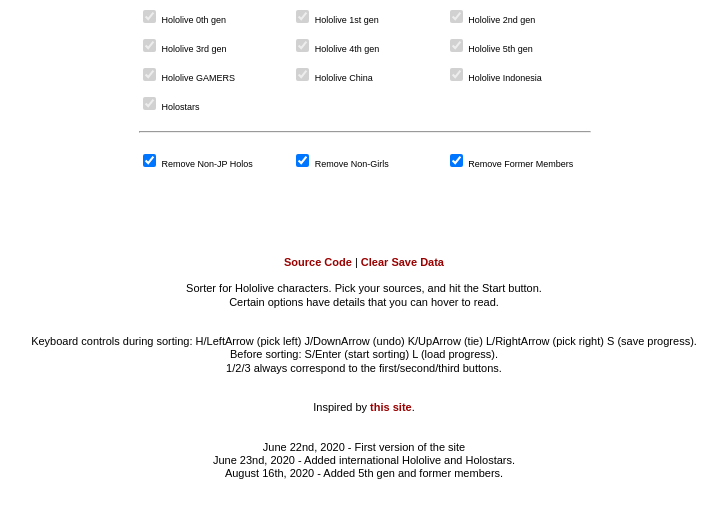
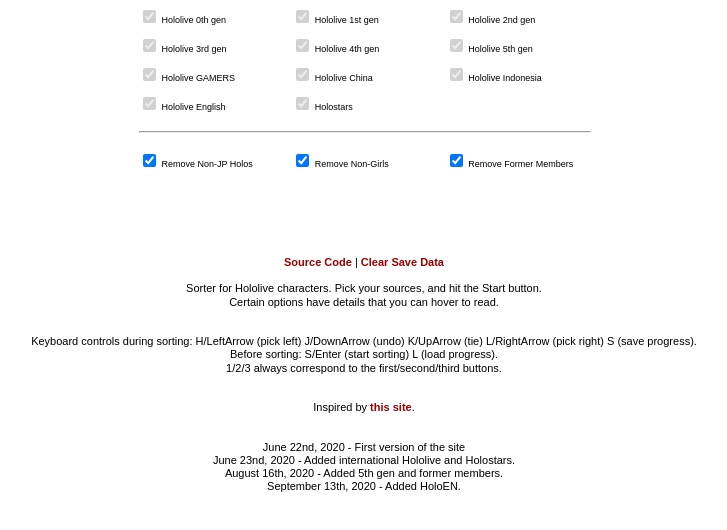
Before and after one commit to damecon/HoloSort, a plain HTML site: page index.html in a window 1280 px wide. Shown: the part 236-766 px from the top of the page, without its empty margins (276-1003 px from the left). Drawn offline with Linux system fonts and the light colour scheme.

Commit message:
Added HoloEN

```diff
--- a/index.html
+++ b/index.html
@@ -81,6 +81,7 @@
         <p>June 22nd, 2020 - First version of the site</p>
         <p>June 23nd, 2020 - Added international Hololive and Holostars.</p>
         <p>August 16th, 2020 - Added 5th gen and former members.</p>
+        <p>September 13th, 2020 - Added HoloEN.</p>
 
     </div>
 </div>
--- a/src/js/data/2020-06-22.js
+++ b/src/js/data/2020-06-22.js
@@ -17,6 +17,7 @@ dataSet[dataSetVersion].options = [
         { name: "Hololive GAMERS", key: "gamers" },
         { name: "Hololive China", key: "china" },
         { name: "Hololive Indonesia", key: "id" },
+        { name: "Hololive English", key: "en" },
         { name: "Holostars", key: "stars" }
     ]
     },
@@ -256,13 +257,6 @@ dataSet[dataSetVersion].characterData = [
         }
     },
     {
-        name: "Mano Aloe",
-        img: "vcZEMzV.png",
-        opts: {
-            generation: ["gen5"],
-        }
-    },
-    {
         name: "Omaru Polka",
         img: "HGxfwSH.png",
         opts: {
@@ -334,10 +328,50 @@ dataSet[dataSetVersion].characterData = [
         }
     },
     {
-    name: "Airani Iofifteen",
+        name: "Airani Iofifteen",
         img: "hGAkQXZ.png",
         opts: {
             generation: ["id"],
+            notjphololive: true
+        }
+    },
+    {
+        name: "Mori Calliope",
+        img: "j8erQSM.png",
+        opts: {
+            generation: ["en"],
+            notjphololive: true
+        }
+    },
+    {
+        name: "Takanashi Kiara",
+        img: "8jD2gBo.png",
+        opts: {
+            generation: ["en"],
+            notjphololive: true
+        }
+    },
+    {
+        name: "Ninomae Ina'nis",
+        img: "p9R7Iod.png",
+        opts: {
+            generation: ["en"],
+            notjphololive: true
+        }
+    },
+    {
+        name: "Gawr Gura",
+        img: "WtmZaXM.png",
+        opts: {
+            generation: ["en"],
+            notjphololive: true
+        }
+    },
+    {
+        name: "Watson Amelia",
+        img: "1IBgtt8.png",
+        opts: {
+            generation: ["en"],
             notjphololive: true
         }
     },
@@ -430,6 +464,14 @@ dataSet[dataSetVersion].characterData = [
         }
     },
     {
+        name: "Mano Aloe",
+        img: "vcZEMzV.png",
+        opts: {
+            generation: ["gen5"],
+            former: true
+        }
+    },
+    {
         name: "Yakushiji Suzaku",
         img: "QSlHaie.png",
         opts: {
```
